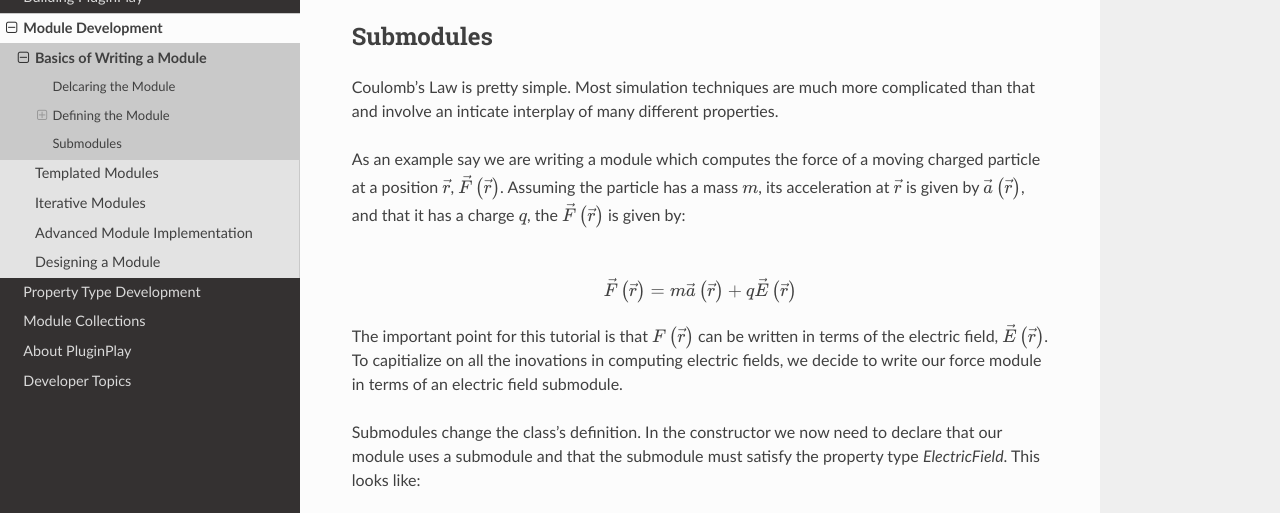
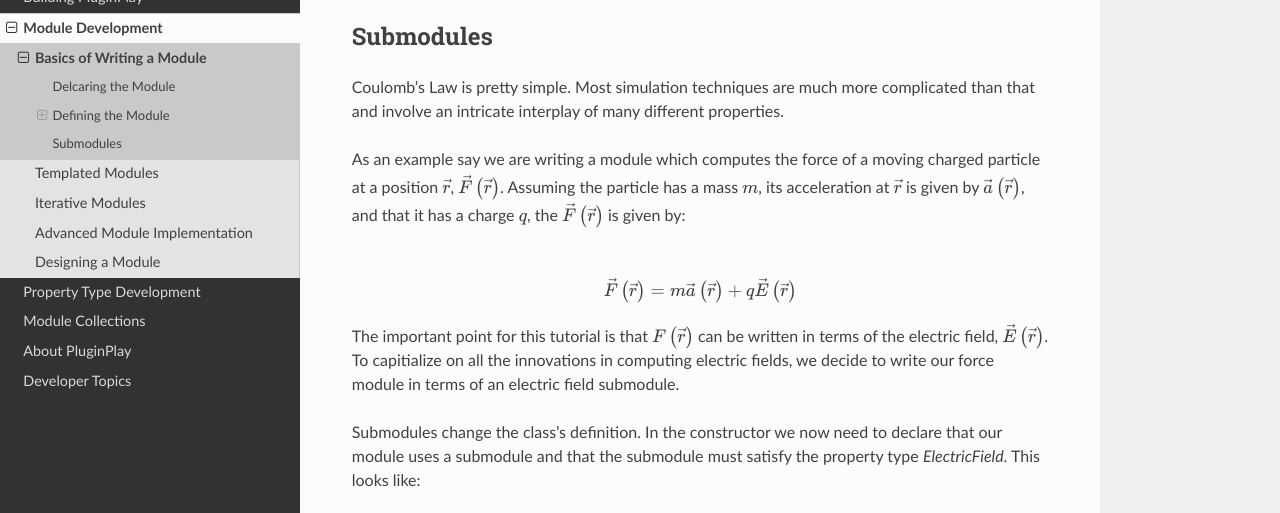
Before and after one commit to NWChemEx/PluginPlay, a Sphinx documentation site: the page built from docs/source/modules/basics.rst, in a window 1280 px wide and 900 px high, scrolled down 2535 px, cut to the strip 180-693 px from the top of the window. Built offline with Sphinx 7.4.7 and the Read the Docs theme 2.0.0, drawn with Linux system fonts in a browser that asks for light colours; pages that are not in the unit, such as notebooks, are missing from menus.

Commit message:
Fixing typos.

```diff
--- a/docs/source/modules/basics.rst
+++ b/docs/source/modules/basics.rst
@@ -128,7 +128,7 @@ Submodules
 ==========
 
 Coulomb's Law is pretty simple. Most simulation techniques are much more
-complicated than that and involve an inticate interplay of many different
+complicated than that and involve an intricate interplay of many different
 properties.
 
 As an example say we are writing a module which computes the force of a moving
@@ -146,7 +146,7 @@ and that it has a charge :math:`q`, the |force| is given by:
 
 The important point for this tutorial is that :math:`F\left(\vec{r}\right)` can
 be written in terms of the electric field, |e_field|. To capitialize on all the
-inovations in computing electric fields, we decide to write our force module in
+innovations in computing electric fields, we decide to write our force module in
 terms of an electric field submodule.
 
 Submodules change the class's definition. In the constructor we now need to
--- a/docs/source/property_types/index.rst
+++ b/docs/source/property_types/index.rst
@@ -3,7 +3,7 @@ Property Type Development
 #########################
 
 The topics in this chapter will walk you through writing and designing property
-types.Needing to design a property type is common when a project starts and
+types. Needing to design a property type is common when a project starts and
 becomes less common when an established set of property types already exists
 (because the likelihood that a property type already exists for your property
 increases).
```
